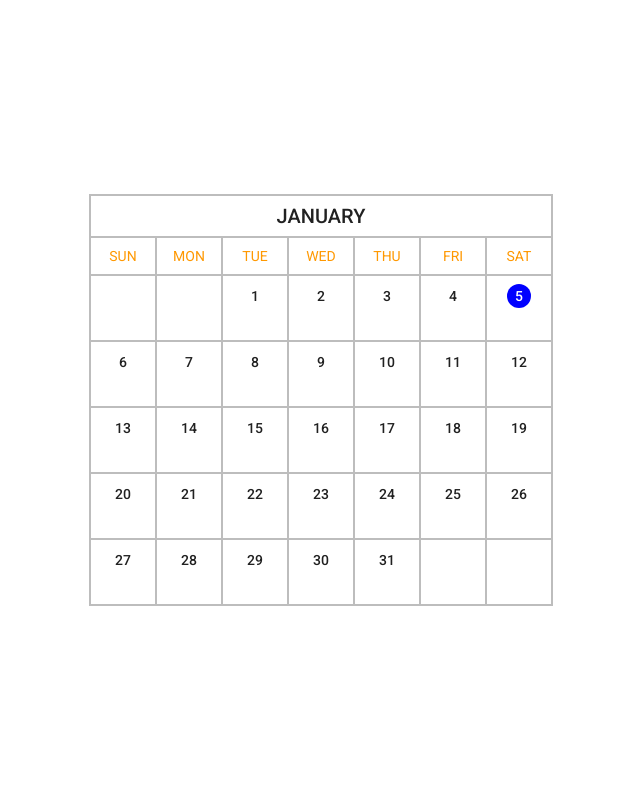
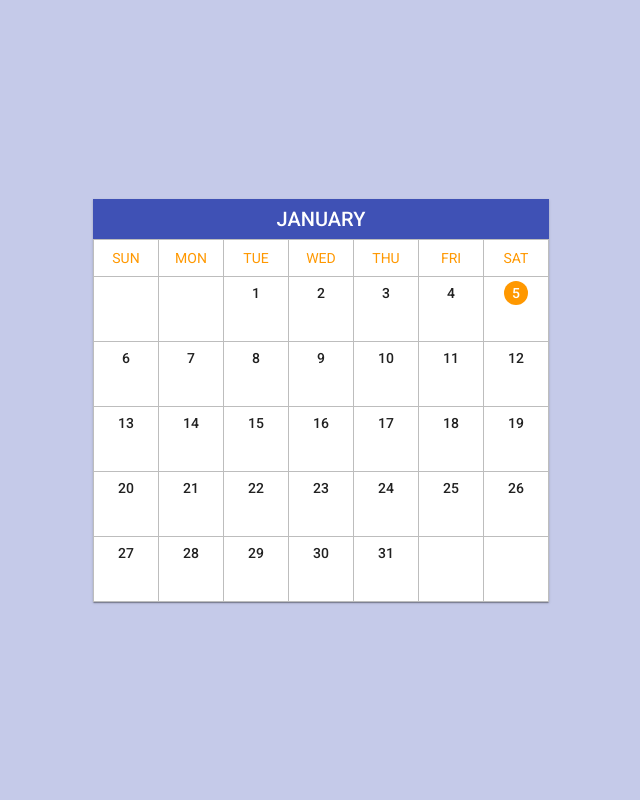
Before and after one commit to joserogeriofilho/jquery-calendar-app, a PHP site: page / in a window 1280 px wide. Shown: the whole page, without its empty margins (319-959 px from the left). Run offline with PHP 8.4, Linux system fonts and the light colour scheme; some libraries are stand-ins or nearby versions.

Commit message:
Further styling of the calendar and days array element detection on click

```diff
--- a/css/style.css
+++ b/css/style.css
@@ -14,14 +14,17 @@ html, body {
   margin: 0; }
 
 body {
+  background-color: #c5cae9;
   display: flex;
   justify-content: center;
   align-items: center; }
 
 .calendar-card {
-  border: 1px solid #bdbdbd; }
+  box-shadow: 0px 2px 1px -1px rgba(0, 0, 0, 0.2), 0px 1px 1px 0px rgba(0, 0, 0, 0.14), 0px 1px 3px 0px rgba(0, 0, 0, 0.12);
+  background-color: white; }
   .calendar-card .calendar-title {
-    border: 1px solid #bdbdbd;
+    background-color: #3f51b5;
+    color: white;
     height: 40px;
     display: flex;
     justify-content: center;
@@ -29,40 +32,52 @@ body {
   .calendar-card .calendar-week-header {
     display: flex;
     justify-content: center;
-    align-items: center; }
+    align-items: center;
+    border: 1px solid #bdbdbd; }
     .calendar-card .calendar-week-header div {
       display: flex;
       justify-content: center;
       align-items: center;
-      border: 1px solid #bdbdbd;
+      border-style: solid;
+      border-color: #bdbdbd;
+      border-width: 0 1px 0 0;
       color: #ff9800;
       font-size: 0.875rem;
       height: 36px;
       width: 100%; }
+      .calendar-card .calendar-week-header div:last-child {
+        border: none; }
   .calendar-card .calendar-body {
-    width: 462px;
-    height: 330px;
+    width: 455px;
+    height: 325px;
     display: flex;
-    flex-wrap: wrap; }
+    flex-wrap: wrap;
+    border-style: solid;
+    border-color: #bdbdbd;
+    border-width: 0 0 0 1px; }
     .calendar-card .calendar-body .calendar-day {
       display: flex;
       justify-content: center;
-      border: 1px solid #bdbdbd;
+      border-style: solid;
+      border-color: #bdbdbd;
+      border-width: 0 1px 1px 0;
       width: 64px;
       height: 64px;
       z-index: 50; }
       .calendar-card .calendar-body .calendar-day h6 {
         font-size: 0.875rem;
-        margin: 12px 0 0 0; }
+        margin: 8px 0 0 0; }
         .calendar-card .calendar-body .calendar-day h6.current-day {
           color: white;
           z-index: 50; }
       .calendar-card .calendar-body .calendar-day .current-day-mark {
         border-radius: 100%;
-        background-color: blue;
+        background-color: #ff9800;
         display: block;
-        margin: 8px 0 0 0;
+        margin: 4px 0 0 0;
         position: absolute;
         z-index: 10;
         width: 24px;
         height: 24px; }
+      .calendar-card .calendar-body .calendar-day:hover {
+        background-color: lightgray; }
--- a/js/calendar.js
+++ b/js/calendar.js
@@ -9,6 +9,19 @@ var lastDay = new Date(currentYear, currentMonth+1, 0);
 var startingWeekDay = firstDay.getDay();
 
 var days = [];
+var appointments = [];
+
+/*class User {
+
+    constructor(name) {
+      this.name = name;
+    }
+
+    sayHi() {
+      alert(this.name);
+    }
+
+}*/
 
 
 function fillMonth(){
@@ -45,8 +58,8 @@ $(function(){
 
     fillDays();
 
-    /*$(".test").hover(function(){
-        $(".test").hide();
-    });*/
+    $(".calendar-day").click(function(){
+        alert($(this).index());
+    });
 
   });
--- a/scss/calendar.scss
+++ b/scss/calendar.scss
@@ -1,10 +1,12 @@
 $day-size: 64px;
 
 .calendar-card{
-    border: 1px solid $divider;
+    @include elevation(1);
+    background-color: white;
 
     .calendar-title{
-        border: 1px solid $divider;
+        background-color: $primary;
+        color: white;
         height: 40px;
         display: flex;
         justify-content: center;
@@ -15,39 +17,54 @@ $day-size: 64px;
         display: flex;
         justify-content: center;
         align-items: center;
+        border: 1px solid $divider;
 
         div{
             display: flex;
             justify-content: center;
             align-items: center;
 
-            border: 1px solid $divider;
+            border-style: solid;
+            border-color: $divider;
+            border-width: 0 1px 0 0;
+
             color: $accent;
             font-size: 0.875rem;
             height: 36px;
             width: 100%;
+
+            &:last-child{
+                border: none;
+            }
         }
     }
 
     .calendar-body{
-        width: ($day-size+2)*7;
-        height: ($day-size+2)*5;
+        width: ($day-size+1)*7;
+        height: ($day-size+1)*5;
 
         display: flex;
         flex-wrap: wrap;
+
+        border-style: solid;
+        border-color: $divider;
+        border-width: 0 0 0 1px;
 
         .calendar-day{
             display: flex;
             justify-content: center;
 
-            border: 1px solid $divider;
+            border-style: solid;
+            border-color: $divider;
+            border-width: 0 1px 1px 0;
+
             width: $day-size;
             height: $day-size;
             z-index: 50;
 
             h6{
                 font-size: 0.875rem;
-                margin: 12px 0 0 0;
+                margin: 8px 0 0 0;
 
                 &.current-day{
                     color: white;
@@ -57,14 +74,18 @@ $day-size: 64px;
 
             .current-day-mark{
                 border-radius: 100%;
-                background-color: blue;
+                background-color: $accent;
                 display: block;
-                margin: 8px 0 0 0;
+                margin: 4px 0 0 0;
                 position: absolute;
                 z-index: 10;
                 width: 24px;
                 height: 24px;
             }
+
+            &:hover{
+                background-color: lightgray;
+            }
         }
     }
 }
--- a/scss/layout.scss
+++ b/scss/layout.scss
@@ -4,6 +4,7 @@ html, body{
 }
 
 body{
+    background-color: $light-primary;
     display: flex;
     justify-content: center;
     align-items: center;
--- /dev/null
+++ b/scss/shadows.scss
@@ -0,0 +1,95 @@
+$mdc-elevation-baseline-color: black;
+$mdc-elevation-umbra-opacity: .2;
+$mdc-elevation-penumbra-opacity: .14;
+$mdc-elevation-ambient-opacity: .12;
+
+$mdc-elevation-umbra-map: (
+  0: 0px 0px 0px 0px,
+  1: 0px 2px 1px -1px,
+  2: 0px 3px 1px -2px,
+  3: 0px 3px 3px -2px,
+  4: 0px 2px 4px -1px,
+  5: 0px 3px 5px -1px,
+  6: 0px 3px 5px -1px,
+  7: 0px 4px 5px -2px,
+  8: 0px 5px 5px -3px,
+  9: 0px 5px 6px -3px,
+  10: 0px 6px 6px -3px,
+  11: 0px 6px 7px -4px,
+  12: 0px 7px 8px -4px,
+  13: 0px 7px 8px -4px,
+  14: 0px 7px 9px -4px,
+  15: 0px 8px 9px -5px,
+  16: 0px 8px 10px -5px,
+  17: 0px 8px 11px -5px,
+  18: 0px 9px 11px -5px,
+  19: 0px 9px 12px -6px,
+  20: 0px 10px 13px -6px,
+  21: 0px 10px 13px -6px,
+  22: 0px 10px 14px -6px,
+  23: 0px 11px 14px -7px,
+  24: 0px 11px 15px -7px
+);
+
+$mdc-elevation-penumbra-map: (
+  0: 0px 0px 0px 0px,
+  1: 0px 1px 1px 0px,
+  2: 0px 2px 2px 0px,
+  3: 0px 3px 4px 0px,
+  4: 0px 4px 5px 0px,
+  5: 0px 5px 8px 0px,
+  6: 0px 6px 10px 0px,
+  7: 0px 7px 10px 1px,
+  8: 0px 8px 10px 1px,
+  9: 0px 9px 12px 1px,
+  10: 0px 10px 14px 1px,
+  11: 0px 11px 15px 1px,
+  12: 0px 12px 17px 2px,
+  13: 0px 13px 19px 2px,
+  14: 0px 14px 21px 2px,
+  15: 0px 15px 22px 2px,
+  16: 0px 16px 24px 2px,
+  17: 0px 17px 26px 2px,
+  18: 0px 18px 28px 2px,
+  19: 0px 19px 29px 2px,
+  20: 0px 20px 31px 3px,
+  21: 0px 21px 33px 3px,
+  22: 0px 22px 35px 3px,
+  23: 0px 23px 36px 3px,
+  24: 0px 24px 38px 3px
+);
+
+$mdc-elevation-ambient-map: (
+  0: 0px 0px 0px 0px,
+  1: 0px 1px 3px 0px,
+  2: 0px 1px 5px 0px,
+  3: 0px 1px 8px 0px,
+  4: 0px 1px 10px 0px,
+  5: 0px 1px 14px 0px,
+  6: 0px 1px 18px 0px,
+  7: 0px 2px 16px 1px,
+  8: 0px 3px 14px 2px,
+  9: 0px 3px 16px 2px,
+  10: 0px 4px 18px 3px,
+  11: 0px 4px 20px 3px,
+  12: 0px 5px 22px 4px,
+  13: 0px 5px 24px 4px,
+  14: 0px 5px 26px 4px,
+  15: 0px 6px 28px 5px,
+  16: 0px 6px 30px 5px,
+  17: 0px 6px 32px 5px,
+  18: 0px 7px 34px 6px,
+  19: 0px 7px 36px 6px,
+  20: 0px 8px 38px 7px,
+  21: 0px 8px 40px 7px,
+  22: 0px 8px 42px 7px,
+  23: 0px 9px 44px 8px,
+  24: 0px 9px 46px 8px
+);
+
+@mixin elevation($z-value){
+    box-shadow:
+        map-get($mdc-elevation-umbra-map, $z-value) rgba($mdc-elevation-baseline-color, $mdc-elevation-umbra-opacity),
+        map-get($mdc-elevation-penumbra-map, $z-value) rgba($mdc-elevation-baseline-color, $mdc-elevation-penumbra-opacity),
+        map-get($mdc-elevation-ambient-map, $z-value) rgba($mdc-elevation-baseline-color, $mdc-elevation-ambient-opacity);
+}
--- a/scss/style.scss
+++ b/scss/style.scss
@@ -1,4 +1,5 @@
 @import 'color-palette.scss';
 @import 'typography.scss';
+@import 'shadows.scss';
 @import 'layout.scss';
 @import 'calendar.scss';
```
Also changed, not shown: 1 other file.
